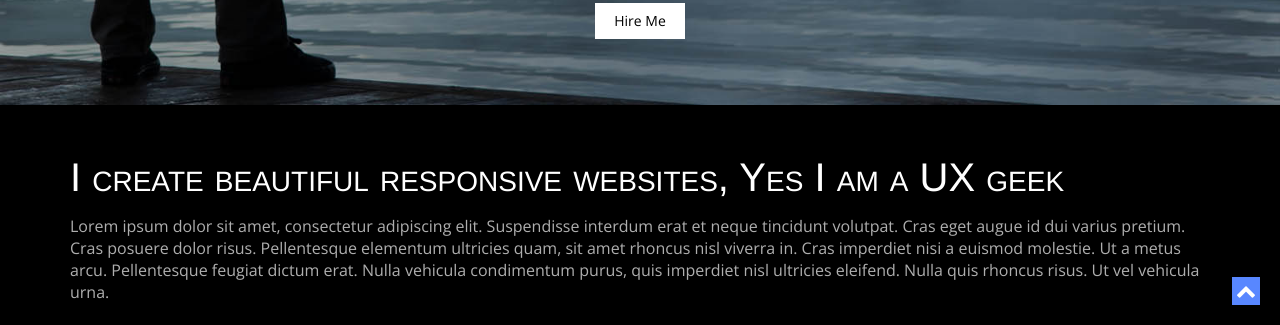
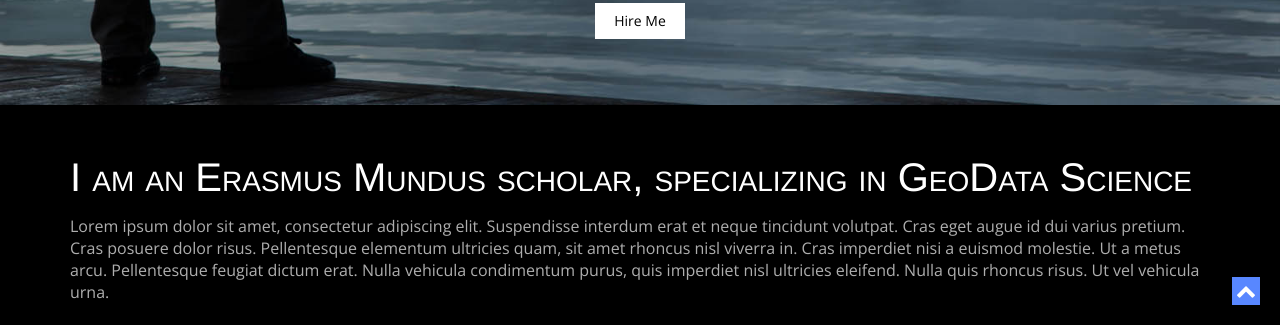
Before and after one commit to lisahligono/eportfolio, a plain HTML site: page index.html in a window 1280 px wide. Shown: the part 475-800 px from the top of the page. Drawn offline with nearby package versions, Linux system fonts and the light colour scheme; files that its build step writes are made by us from their sources; files whose address does not match are found by name.

Commit message:
Update index.html

```diff
--- a/index.html
+++ b/index.html
@@ -80,7 +80,7 @@
 <section id="introText">
   <div class="container">
     <div>
-      <h1>I create beautiful responsive websites, Yes I am a UX geek</h1>
+      <h1>I am an Erasmus Mundus scholar, specializing in GeoData Science</h1>
       <p>Lorem ipsum dolor sit amet, consectetur adipiscing elit. Suspendisse interdum erat et neque tincidunt volutpat. Cras eget augue id dui varius pretium. Cras posuere dolor risus. Pellentesque elementum ultricies quam, sit amet rhoncus nisl viverra in. Cras imperdiet nisi a euismod molestie. Ut a metus arcu. Pellentesque feugiat dictum erat. Nulla vehicula condimentum purus, quis imperdiet nisl ultricies eleifend. Nulla quis rhoncus risus. Ut vel vehicula urna.</p>
     </div>
   </div>
```
